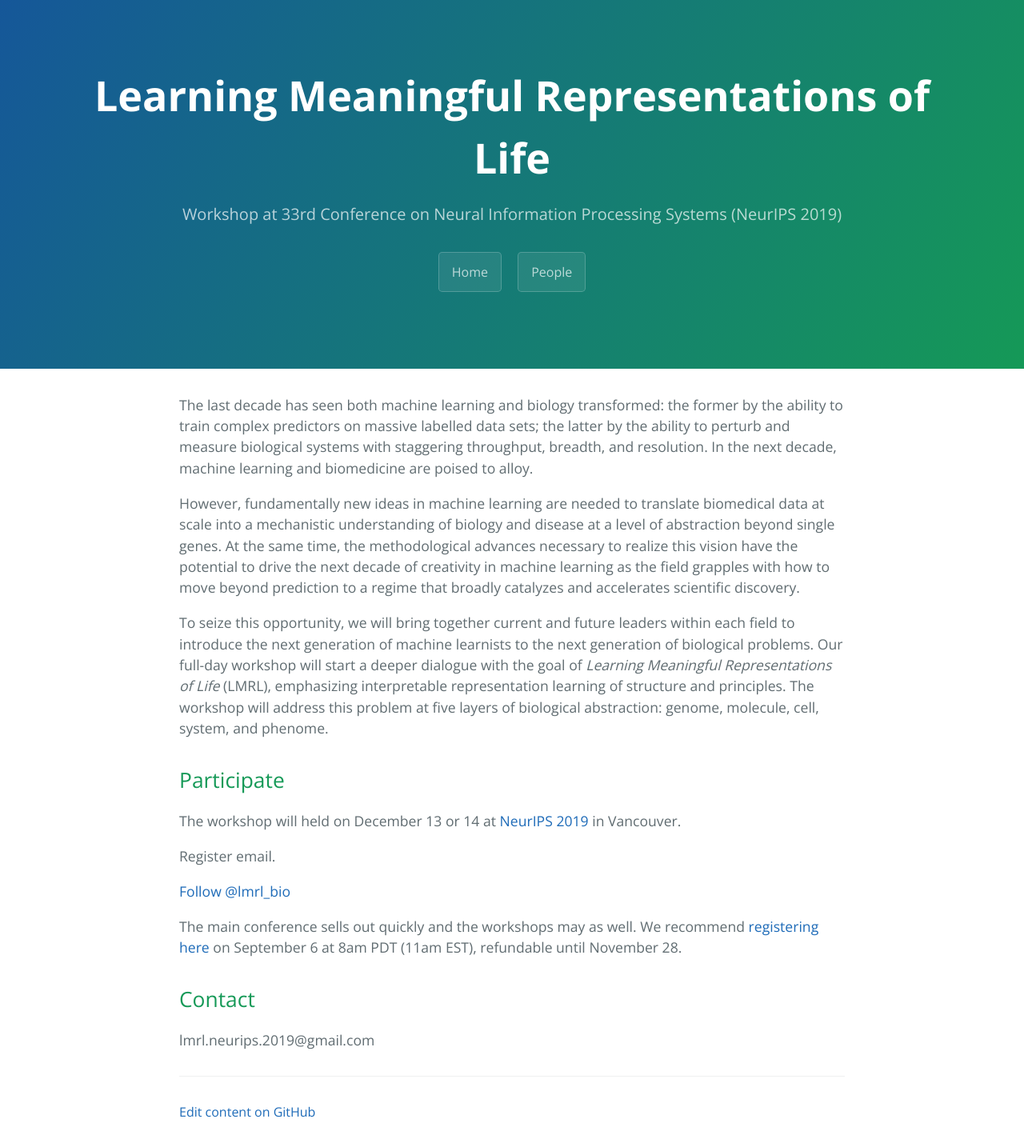
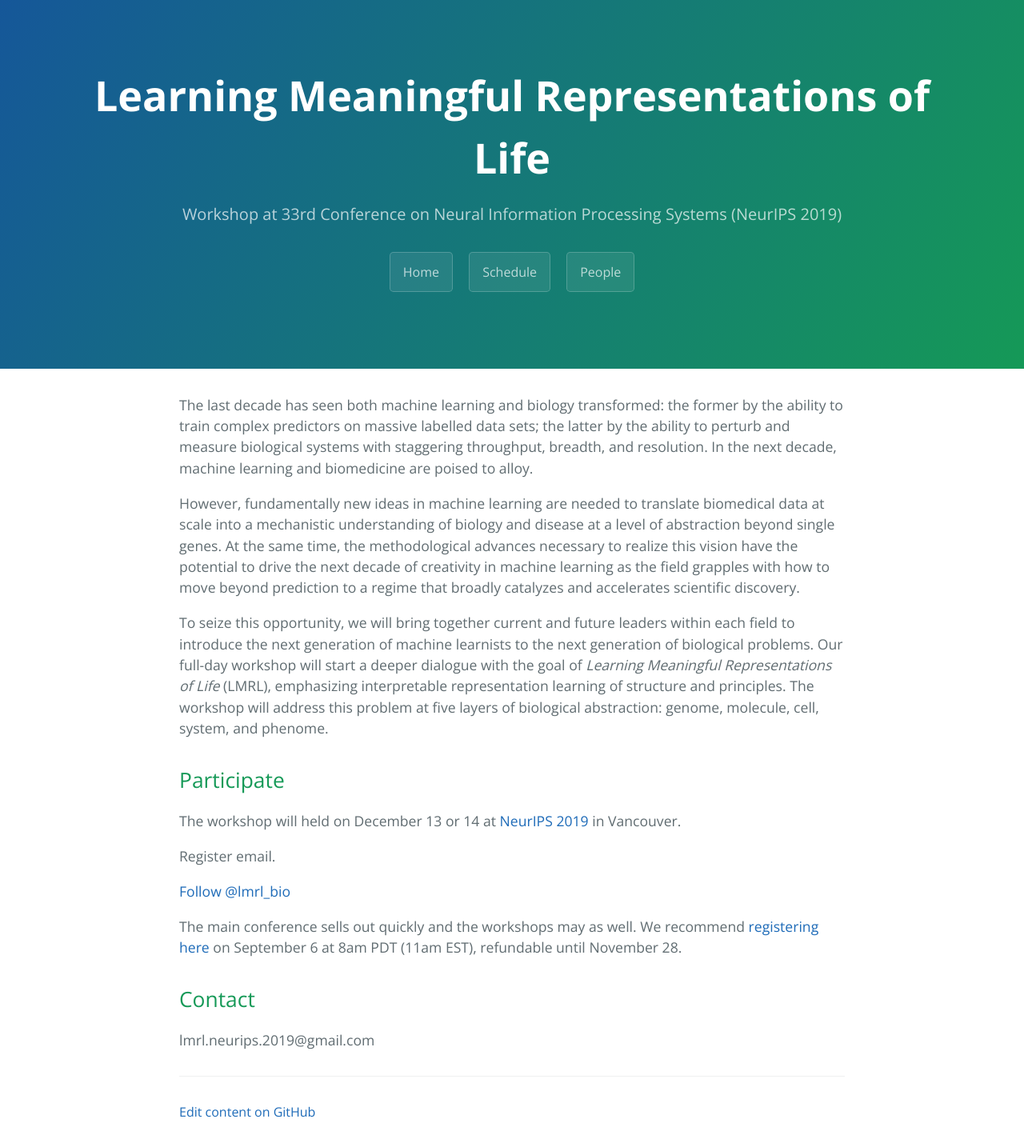
Before and after one commit to lmrl-bio/lmrl-bio.github.io, a Jekyll site: the page built from index.md, in a window 1280 px wide. Shown: the whole page at 80% size. Built offline with Jekyll 4.4.1, drawn with Linux system fonts in a browser that asks for light colours; comment, search, counter and statistics services are not loaded.

Commit message:
schedule tab

```diff
--- a/_layouts/default.html
+++ b/_layouts/default.html
@@ -26,6 +26,7 @@
       <h1 class="project-name">{{ site.title }}</h1>
       <h2 class="project-tagline">{{ page.description | default: site.description | default: site.github.project_tagline }}</h2>
       <a href="/" class="btn">Home</a>
+      <a href="/schedule" class="btn">Schedule</a>
       <a href="/people" class="btn">People</a>
     </header>
 
```
